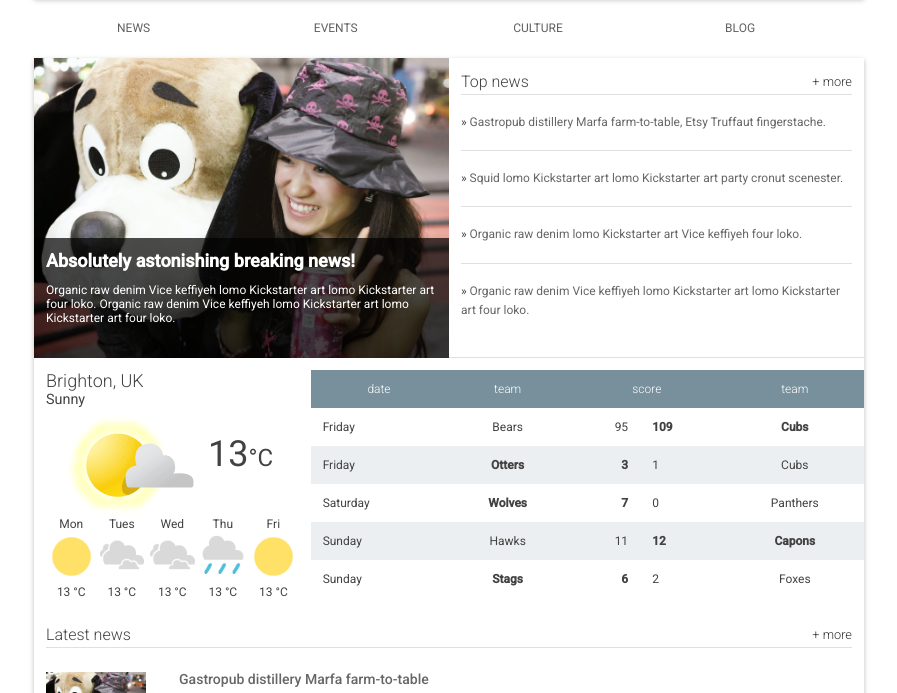
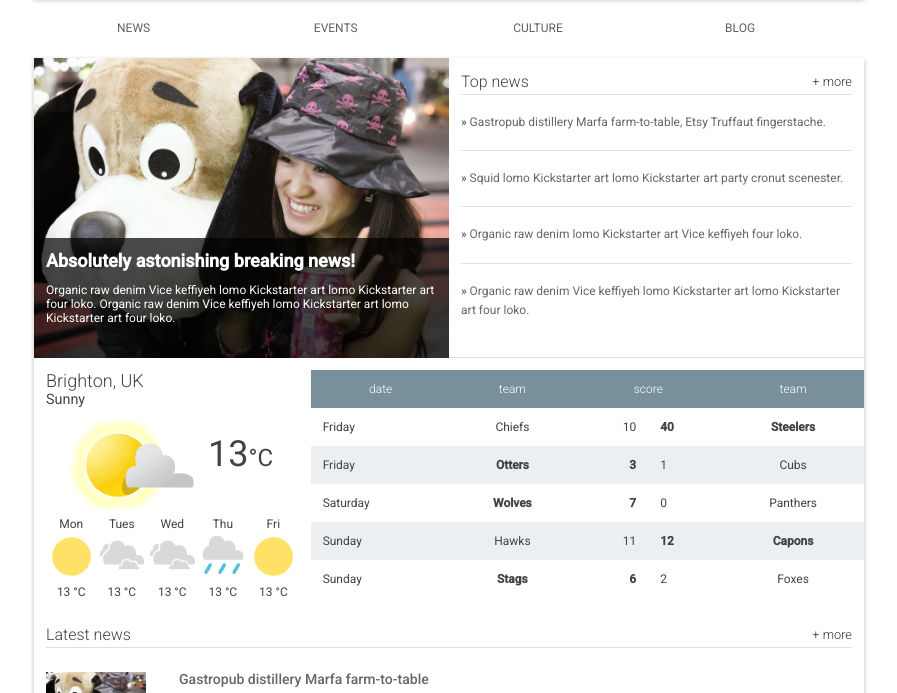
Before and after one commit to etmoore/html-css-udacity, a plain HTML site: page responsive-web-design-fundamentals/home-town-app/index.html in a window 1280 px wide. Shown: the part 107-800 px from the top of the page, without its empty margins (191-1088 px from the left). Drawn offline with Linux system fonts and the light colour scheme.

Commit message:
add steelers to score table

```diff
--- a/responsive-web-design-fundamentals/home-town-app/index.html
+++ b/responsive-web-design-fundamentals/home-town-app/index.html
@@ -69,10 +69,10 @@
             <tbody>
               <tr>
                 <td>Friday</td>
-                <td>Bears</td>
-                <td>95</td>
-                <td class="winner">109</td>
-                <td class="winner">Cubs</td>
+                <td>Chiefs</td>
+                <td>10</td>
+                <td class="winner">40</td>
+                <td class="winner">Steelers</td>
               </tr>
               <tr>
                 <td>Friday</td>
```
